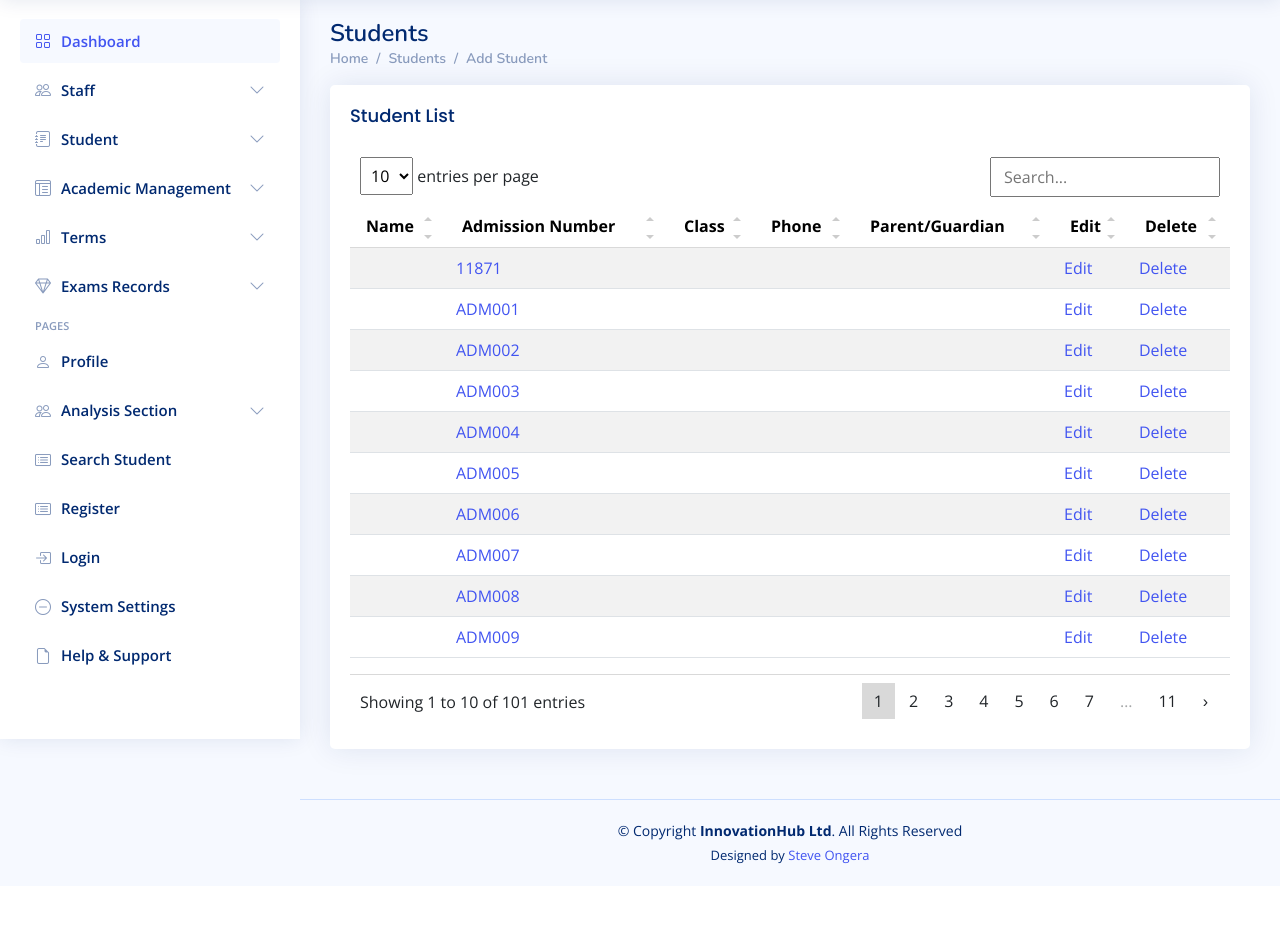
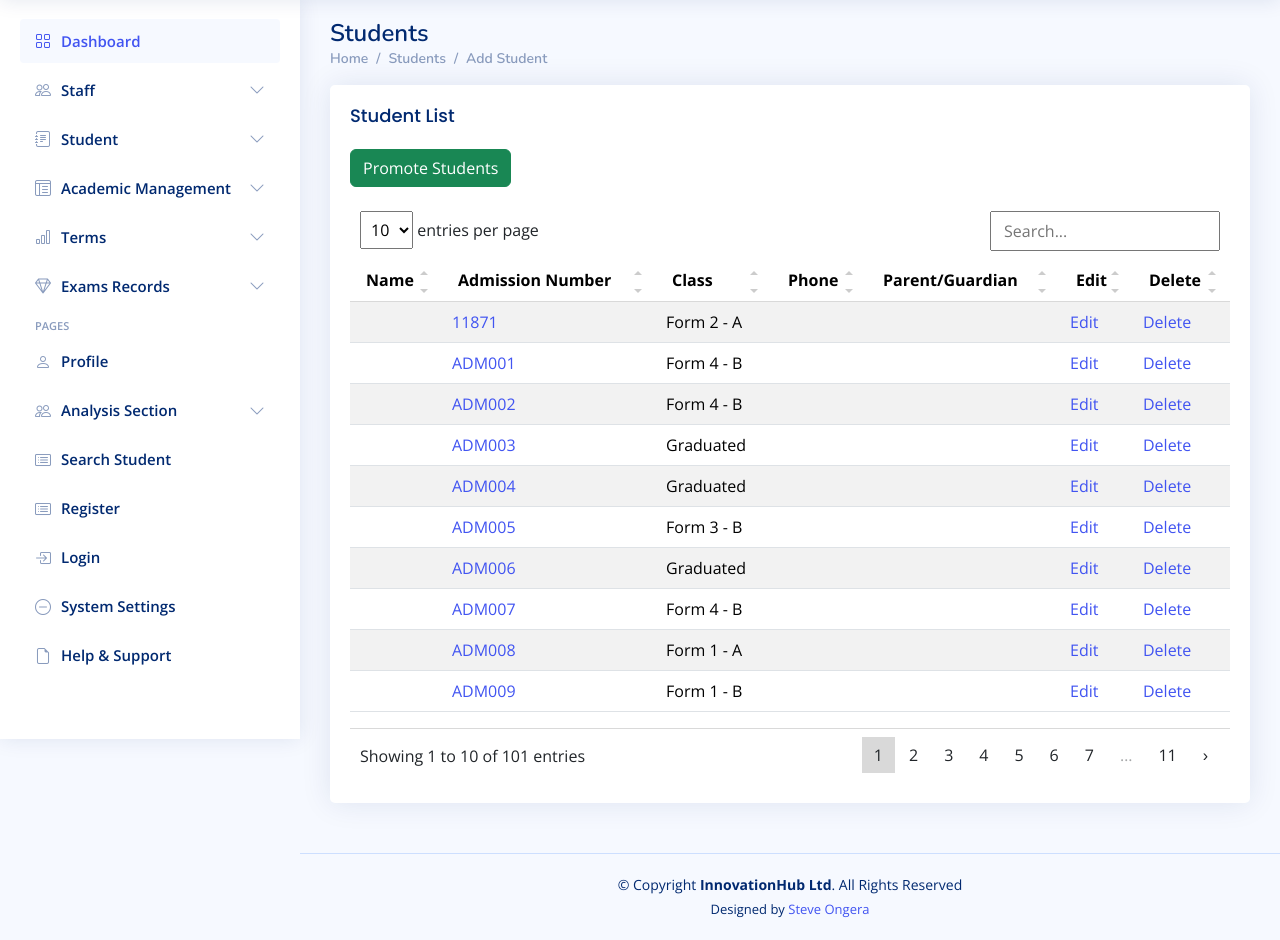
Before and after one commit to steve-ongera/EnezaElimu-Backup, a Django app: page /general_student_list in a window 1280 px wide. Shown: the part 61-1001 px from the top of the page. Before the commit the page ends 925 px from the top, so only its background shows below. Run offline with Django 5.2, Linux system fonts and the light colour scheme; a user stored in the database is signed in; data comes from the database, SQL or seed files in the repository; both versions use the stored data as it was after the commit; some libraries are stand-ins or nearby versions.

Commit message:
made changes to my application

```diff
--- a/myapp/urls.py
+++ b/myapp/urls.py
@@ -6,6 +6,7 @@ urlpatterns = [
     path('general_student_list', views.general_student_list, name='general_student_list'),
     path('student/<int:student_id>/term/<int:term_id>/', views.student_marks, name='student_marks'),
     path('student/<int:student_id>/progress/', views.student_progress, name='student_progress'),
+    path('promote-students/', views.promote_students, name='promote_students'),
 
     #urls for all classes / Streams
     path('classes_lists/', views.class_lists, name='class_lists'),
--- a/myapp/views.py
+++ b/myapp/views.py
@@ -2791,6 +2791,7 @@ def student_teachers_view(request):
     return render(request, 'students/teachers_list.html', context)
 
 
+@login_required
 def current_term_events(request):
     # Get the current term
     current_term = Term.objects.filter(is_current=True).first()
@@ -2806,3 +2807,41 @@ def current_term_events(request):
     }
 
     return render(request, 'events/current_term_events.html', context)
+
+@login_required
+@user_passes_test(is_staff_user)
+def promote_students(request):
+    form_order = ['Form 1', 'Form 2', 'Form 3', 'Form 4']
+
+    if request.method == 'POST':
+        classes = Class_of_study.objects.all()
+
+        for student in Student.objects.filter(is_active=True):
+            current_class = student.current_class
+            if current_class:
+                current_form = current_class.name
+                current_stream = current_class.stream
+
+                try:
+                    current_index = form_order.index(current_form)
+                except ValueError:
+                    continue
+
+                if current_index == len(form_order) - 1:
+                    # Graduated
+                    student.current_class = None
+                    student.is_active = False
+                    student.remarks = "Graduated"
+                else:
+                    next_form = form_order[current_index + 1]
+                    try:
+                        next_class = Class_of_study.objects.get(name=next_form, stream=current_stream)
+                        student.current_class = next_class
+                    except Class_of_study.DoesNotExist:
+                        continue
+                student.save()
+
+        messages.success(request, "Students promoted successfully!")
+        return redirect('students_list')  # Replace with your actual view
+
+    return render(request, 'students/promote_students.html')
--- a/templates/students/student_list.html
+++ b/templates/students/student_list.html
@@ -21,6 +21,8 @@
                 <div class="card-body">
                     <h5 class="card-title">Student List</h5>
 
+                    <a href="{% url 'promote_students' %}" class="btn btn-success mb-3">Promote Students</a>
+
                     <div class="table-responsive">
                         <table class="table table-striped datatable">
                             <thead>
@@ -43,7 +45,13 @@
                                         </a>
                                     </td>
                                     <td><a href="{% url 'student_detail' student.id %}">{{ student.admission_number }}</a></td>
-                                    <td>{{ student.class_name }}</td>
+                                    <td>
+                                        {% if student.current_class %}
+                                            {{ student.current_class }}
+                                        {% else %}
+                                            Graduated
+                                        {% endif %}
+                                    </td>
                                     <td>{{ student.phone }}</td>
                                     <td>{{ student.parent_guardian }}</td>
                                     <td><a href="{% url 'student_update' student.pk %}">Edit</a></td>
@@ -52,10 +60,10 @@
                                 {% endfor %}
                             </tbody>
                         </table>
-                        <!-- End Table with stripped rows -->
                     </div>
 
                 </div>
+
             </div>
         </div>
     </div>
```
Also changed, not shown: templates/students/database_student_list.html (+11 -3 lines), templates/students/promote_students.html (added, +16 -0 lines), templates/students/student_detail.html (+6 -1 lines), db.sqlite3.
